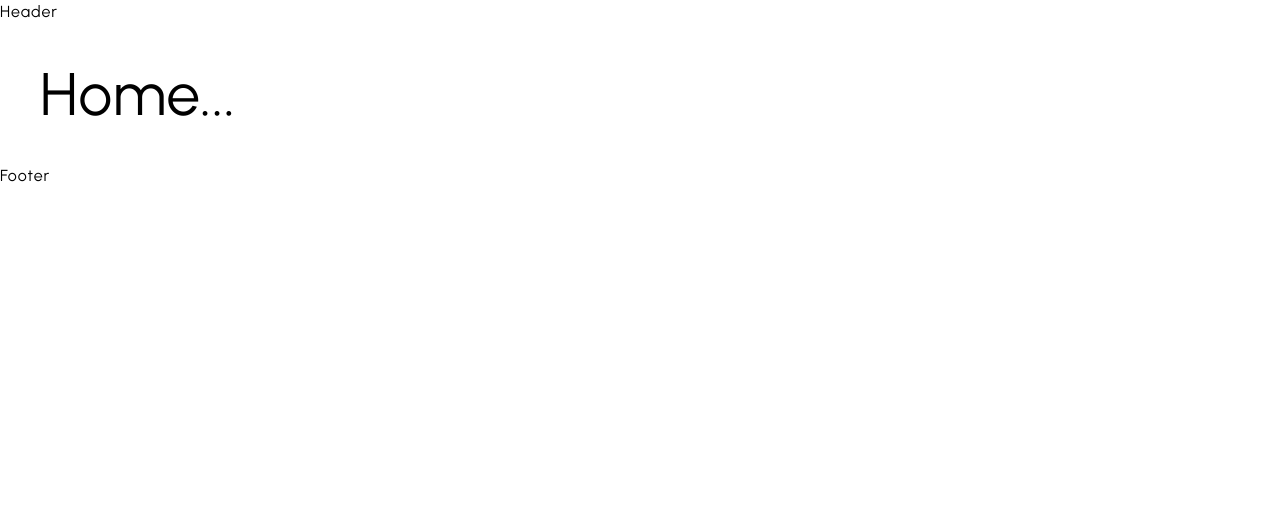
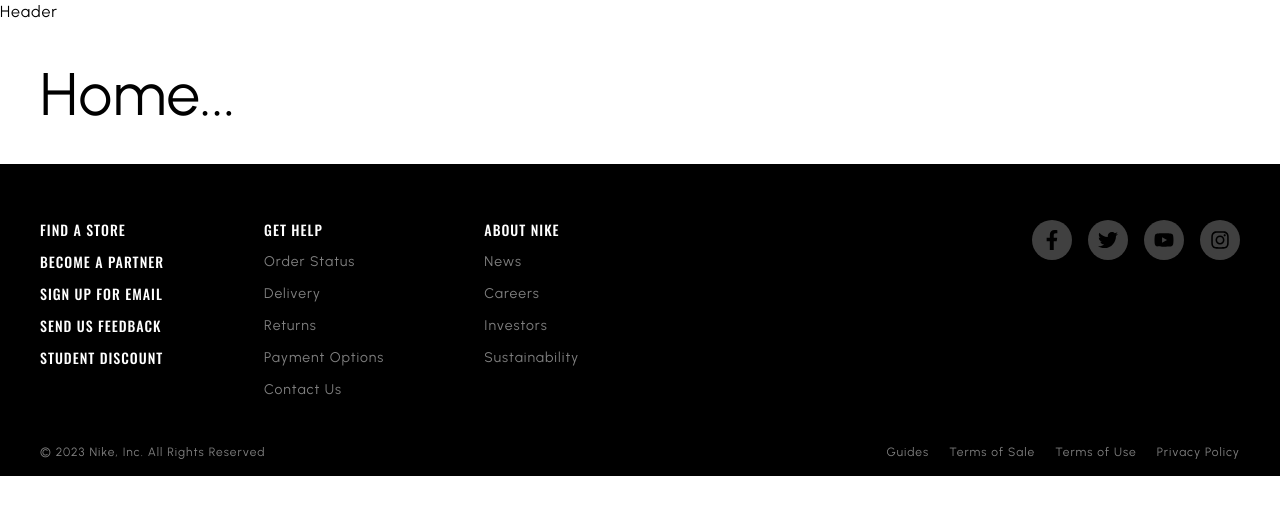
Before and after one commit to shazzad5709/Key-Crafted, a Next.js app: page / in a window 1280 px wide. Shown: the top 514 px of the page. Built offline with nearby package versions, Linux system fonts and the light colour scheme.

Commit message:
Footer part done with Wrapper

```diff
--- a/components/Footer.jsx
+++ b/components/Footer.jsx
@@ -1,5 +1,134 @@
-export default function Footer() {
-  return (
-    <div>Footer</div>
-  )
-}
+import Link from "next/link";
+import React from "react";
+import { FaFacebookF, FaTwitter, FaYoutube, FaInstagram } from "react-icons/fa";
+import Wrapper from "./Wrapper";
+
+const Footer = () => {
+    return (
+        <footer className="bg-black text-white pt-14 pb-3">
+            <Wrapper className="flex justify-between flex-col md:flex-row gap-[50px] md:gap-0">
+                {/* LEFT START */}
+                <div className="flex gap-[50px] md:gap-[75px] lg:gap-[100px] flex-col md:flex-row">
+                    {/* MENU START */}
+                    <div className="flex flex-col gap-3 shrink-0">
+                        <div className="font-oswald font-medium uppercase text-sm cursor-pointer">
+                            Find a store
+                        </div>
+                        <div className="font-oswald font-medium uppercase text-sm cursor-pointer">
+                            become a partner
+                        </div>
+                        <div className="font-oswald font-medium uppercase text-sm cursor-pointer">
+                            sign up for email
+                        </div>
+                        <div className="font-oswald font-medium uppercase text-sm cursor-pointer">
+                            send us feedback
+                        </div>
+                        <div className="font-oswald font-medium uppercase text-sm cursor-pointer">
+                            student discount
+                        </div>
+                    </div>
+                    {/* MENU END */}
+
+                    {/* NORMAL MENU START */}
+                    <div className="flex gap-[50px] md:gap-[75px] lg:gap-[100px] shrink-0">
+                        {/* MENU START */}
+                        <div className="flex flex-col gap-3">
+                            <div className="font-oswald font-medium uppercase text-sm">
+                                get help
+                            </div>
+                            <div className="text-sm text-white/[0.5] hover:text-white cursor-pointer">
+                                Order Status
+                            </div>
+                            <div className="text-sm text-white/[0.5] hover:text-white cursor-pointer">
+                                Delivery
+                            </div>
+                            <div className="text-sm text-white/[0.5] hover:text-white cursor-pointer">
+                                Returns
+                            </div>
+                            <div className="text-sm text-white/[0.5] hover:text-white cursor-pointer">
+                                Payment Options
+                            </div>
+                            <div className="text-sm text-white/[0.5] hover:text-white cursor-pointer">
+                                Contact Us
+                            </div>
+                        </div>
+                        {/* MENU END */}
+
+                        {/* MENU START */}
+                        <div className="flex flex-col gap-3">
+                            <div className="font-oswald font-medium uppercase text-sm">
+                                About nike
+                            </div>
+                            <div className="text-sm text-white/[0.5] hover:text-white cursor-pointer">
+                                News
+                            </div>
+                            <div className="text-sm text-white/[0.5] hover:text-white cursor-pointer">
+                                Careers
+                            </div>
+                            <div className="text-sm text-white/[0.5] hover:text-white cursor-pointer">
+                                Investors
+                            </div>
+                            <div className="text-sm text-white/[0.5] hover:text-white cursor-pointer">
+                                Sustainability
+                            </div>
+                        </div>
+                        {/* MENU END */}
+                    </div>
+                    {/* NORMAL MENU END */}
+                </div>
+                {/* LEFT END */}
+
+                {/* RIGHT START */}
+                <div className="flex gap-4 justify-center md:justify-start">
+                    <div
+                        onClick={() =>
+                            window.open("https://facebook.com", "_blank")
+                        }
+                        className="w-10 h-10 rounded-full bg-white/[0.25] flex items-center justify-center text-black hover:bg-white/[0.5] cursor-pointer"
+                    >
+                        <FaFacebookF size={20} />
+                    </div>
+                    <Link
+                        href="https://twitter.com"
+                        className="w-10 h-10 rounded-full bg-white/[0.25] flex items-center justify-center text-black hover:bg-white/[0.5] cursor-pointer"
+                    >
+                        <FaTwitter size={20} />
+                    </Link>
+                    <div className="w-10 h-10 rounded-full bg-white/[0.25] flex items-center justify-center text-black hover:bg-white/[0.5] cursor-pointer">
+                        <FaYoutube size={20} />
+                    </div>
+                    <div className="w-10 h-10 rounded-full bg-white/[0.25] flex items-center justify-center text-black hover:bg-white/[0.5] cursor-pointer">
+                        <FaInstagram size={20} />
+                    </div>
+                </div>
+                {/* RIGHT END */}
+            </Wrapper>
+            <Wrapper className="flex justify-between mt-10 flex-col md:flex-row gap-[10px] md:gap-0">
+                {/* LEFT START */}
+                <div className="text-[12px] text-white/[0.5] hover:text-white cursor-pointer text-center md:text-left">
+                    © 2023 Nike, Inc. All Rights Reserved
+                </div>
+                {/* LEFT END */}
+
+                {/* RIGHT START */}
+                <div className="flex gap-2 md:gap-5 text-center md:text-left flex-wrap justify-center">
+                    <div className="text-[12px] text-white/[0.5] hover:text-white cursor-pointer">
+                        Guides
+                    </div>
+                    <div className="text-[12px] text-white/[0.5] hover:text-white cursor-pointer">
+                        Terms of Sale
+                    </div>
+                    <div className="text-[12px] text-white/[0.5] hover:text-white cursor-pointer">
+                        Terms of Use
+                    </div>
+                    <div className="text-[12px] text-white/[0.5] hover:text-white cursor-pointer">
+                        Privacy Policy
+                    </div>
+                </div>
+                {/* RIGHT END */}
+            </Wrapper>
+        </footer>
+    );
+};
+
+export default Footer;
--- /dev/null
+++ b/components/Wrapper.jsx
@@ -0,0 +1,15 @@
+import React from "react";
+
+const Wrapper = ({ children, className }) => {
+    return (
+        <div
+            className={`w-full max-w-[1280px] px-5 md:px-10 mx-auto ${
+                className || ""
+            }`}
+        >
+            {children}
+        </div>
+    );
+};
+
+export default Wrapper;
```
